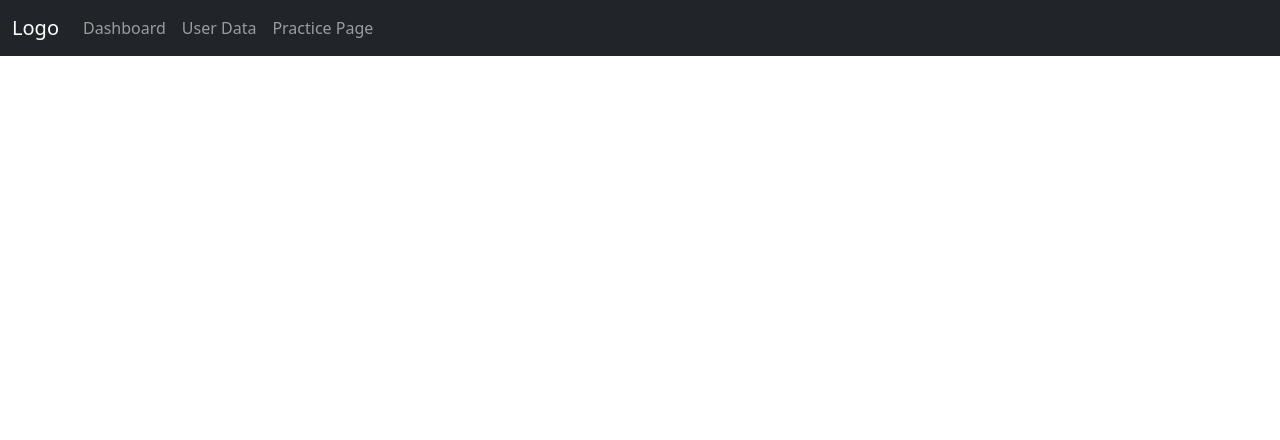
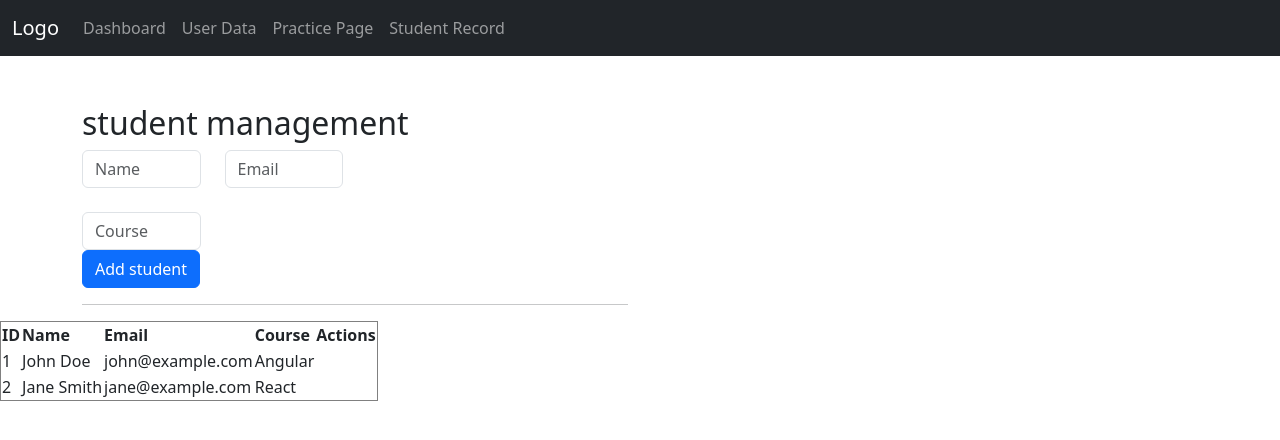
Before and after one commit to sagarmasal12/angularPract-Aug, an Angular app: page /student-record in a window 1280 px wide. Before the commit this address led to /. Shown: the top 440 px of the page. Built offline with nearby package versions, Linux system fonts and the light colour scheme.

Commit message:
Add api done with ui

```diff
--- a/package.json
+++ b/package.json
@@ -17,6 +17,7 @@
     "@angular/platform-browser": "^19.2.0",
     "@angular/platform-browser-dynamic": "^19.2.0",
     "@angular/router": "^19.2.0",
+    "bootstrap": "^5.3.7",
     "rxjs": "~7.8.0",
     "tslib": "^2.3.0",
     "zone.js": "~0.15.0"
--- a/src/app/Pages/students/students.component.html
+++ b/src/app/Pages/students/students.component.html
@@ -1 +1,44 @@
-<p>students works!</p>
+<div class="container">
+    <div class="row">
+        <div class="col-6">
+
+
+            <h2>student management</h2>
+            <div class="row">
+                <div class="col-3">
+                    <input type="text" class="form-control" [(ngModel)]="newStudent.name" placeholder="Name"><br>
+                    <input type="text" class="form-control" [(ngModel)]="newStudent.course" placeholder="Course">
+                </div>
+                <div class="col-3">
+                    <input type="text" class="form-control" [(ngModel)]="newStudent.email" placeholder="Email">
+                </div>
+            </div>
+
+
+            <div class="btn btn-primary" (click)="addStudent()">Add student</div>
+
+            <hr>
+        </div>
+    </div>
+</div>
+
+
+
+
+<!-- studentlist  -->
+<table border="1">
+    <tr>
+        <th>ID</th>
+        <th>Name</th>
+        <th>Email</th>
+        <th>Course</th>
+        <th>Actions</th>
+    </tr>
+    <tr *ngFor="let student of students">
+        <td>{{student.id}}</td>
+        <td>{{student.name}}</td>
+        <td>{{student.email}}</td>
+        <td>{{student.course}}</td>
+        <td></td>
+    </tr>
+</table>
--- a/src/app/Pages/students/students.component.ts
+++ b/src/app/Pages/students/students.component.ts
@@ -1,11 +1,36 @@
-import { Component } from '@angular/core';
+import { Component, OnInit } from '@angular/core';
+import { StudentService } from '../../student.service';
+import { Student } from '../../student.model';
+import { FormsModule } from '@angular/forms';
+import { NgForOf } from "../../../../node_modules/@angular/common/common_module.d-NEF7UaHr";
+import { NgFor } from '@angular/common';
 
 @Component({
   selector: 'app-students',
-  imports: [],
+  imports: [FormsModule, NgFor],
   templateUrl: './students.component.html',
   styleUrl: './students.component.css'
 })
-export class StudentsComponent {
+export class StudentsComponent implements OnInit{
+  students:Student[]=[];
+  newStudent:Student = {id:0,name:'',email:'',course:''};
 
+  constructor(private studentService:StudentService){
+
+  }
+  ngOnInit(): void {
+    this.loadstudents();
+  }
+
+  loadstudents(){
+    this.students = this.studentService.getstudent()
+  }
+
+  addStudent(){
+    this.studentService.addstudent({...this.newStudent});
+    this.newStudent = {
+      id:0,name:'',email:'',course:''
+    };
+    this.loadstudents();
+  }
 }
--- a/src/app/app.component.html
+++ b/src/app/app.component.html
@@ -28,6 +28,10 @@
           <li class="nav-item">
             <a class="nav-link" routerLink="practice-page">Practice Page</a>
           </li>
+          <li class="nav-item">
+            <a class="nav-link" routerLink="student-record">Student Record</a>
+
+          </li>
         </ul>
         <!-- <form class="d-flex">
           <input class="form-control me-2" type="text" placeholder="Search">
--- a/src/app/app.routes.ts
+++ b/src/app/app.routes.ts
@@ -2,6 +2,7 @@ import { Routes } from '@angular/router';
 import { DashboardComponent } from './dashboard/dashboard/dashboard.component';
 import { UsersComponent } from './Pages/users/users.component';
 import { PracticePageComponent } from './Pages/practice-page/practice-page.component';
+import { StudentsComponent } from './Pages/students/students.component';
 
 export const routes: Routes = [
     {
@@ -15,5 +16,9 @@ export const routes: Routes = [
     {
         path:"practice-page",
         component:PracticePageComponent
+    },
+    {
+        path:"student-record",
+        component:StudentsComponent
     }
 ];
--- a/src/app/student.service.ts
+++ b/src/app/student.service.ts
@@ -13,9 +13,14 @@ export class StudentService {
     { id: 2, name: 'Jane Smith', email: 'jane@example.com', course: 'React' }
   ]
 
-  getstudent:Student[]{
-    return this.students;
+  getstudent():Student[]{
+    return this.students
   }
 
+  //add student
+  addstudent(student:Student){
+    student.id = this.students.length+1;
+    this.students.push(student)
+  }
 
 }
```
Also changed, not shown: 1 other file (tests, documents, lock files or other folders).
